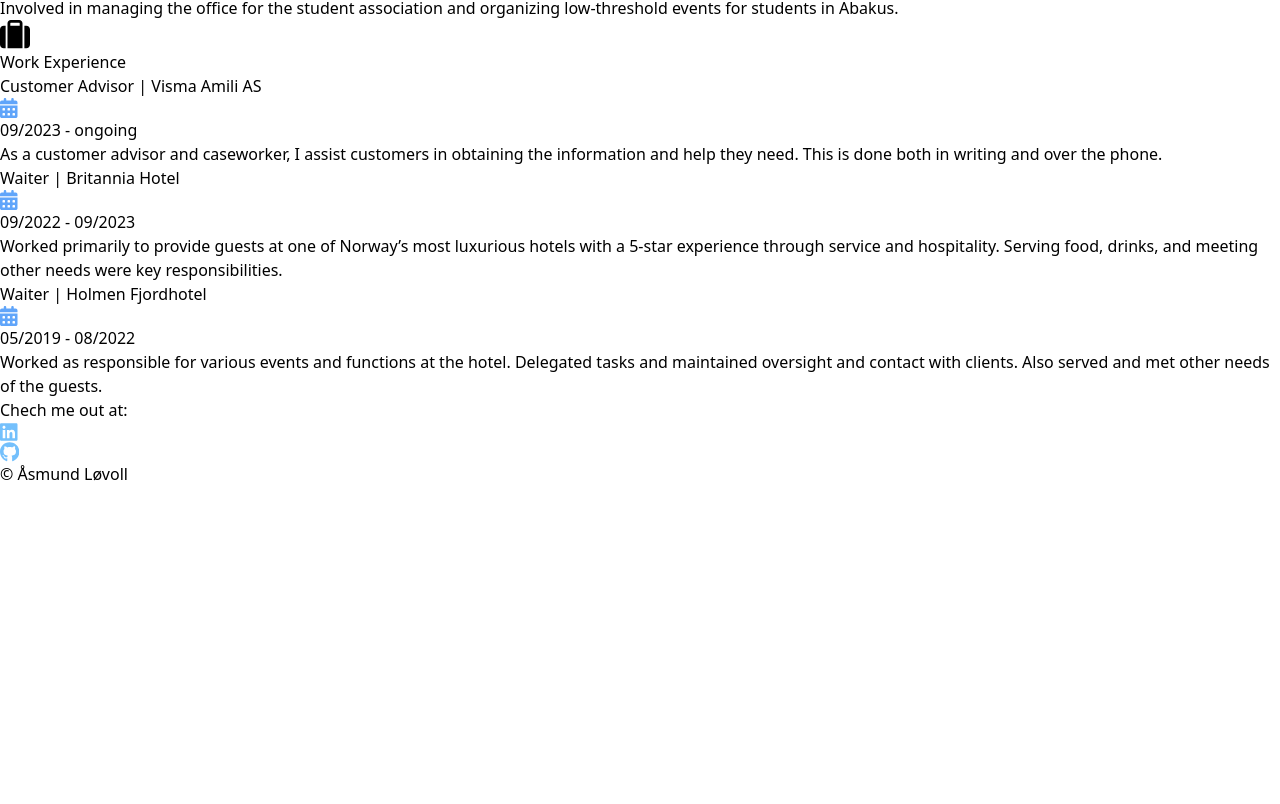
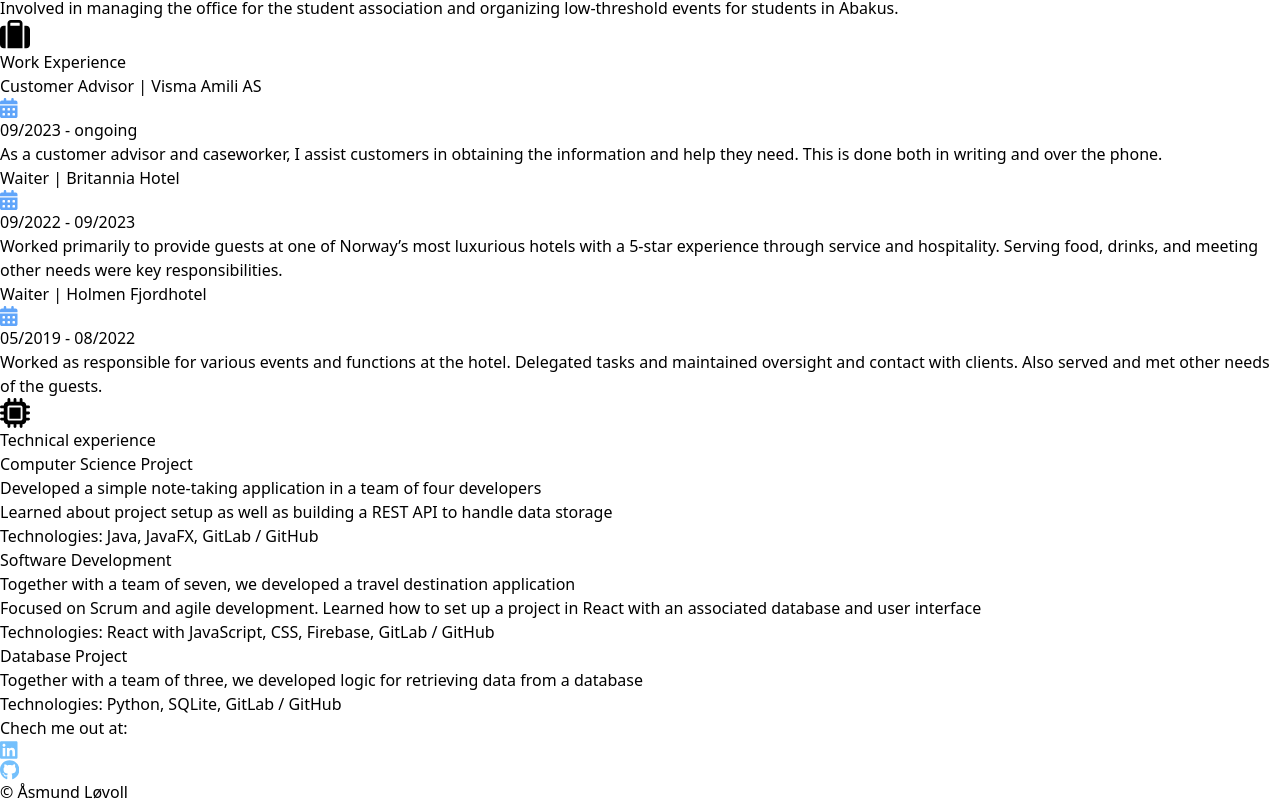
Before and after one commit to aasmul1/Resume, a React (Vite) app in the folder resume/: page / in a window 1280 px wide. Shown: the part 2132-2936 px from the top of the page. Before the commit the page ends 2618 px from the top, so only its background shows below. Built offline with nearby package versions, Linux system fonts and the light colour scheme.

Commit message:
Added tech-card and minor changes

```diff
--- a/resume/src/App.jsx
+++ b/resume/src/App.jsx
@@ -4,6 +4,7 @@ import Footer from './components/Footer';
 import Card from './components/Card';
 import CardVerv from './components/CardVerv';
 import CardMe from './components/CardMe'
+import CardTech from './components/CardTech'
 
 function App() {
   const [count, setCount] = useState(0);
@@ -21,6 +22,9 @@ function App() {
         <div className="flex justify-end">
           <Card />
         </div>
+        <div className="flex justify-end">
+          <CardTech />
+        </div>
 
       </div>
       </div>
--- /dev/null
+++ b/resume/src/components/CardTech.jsx
@@ -0,0 +1,47 @@
+import React from 'react';
+
+const CardTech = () => {
+    return (
+        <div className="flex flex-col space-y-6 text-left p-4 rounded-md shadow-lg bg-white box-border h-full w-full">
+            <div className="flex flex-row space-x-4">
+            <svg xmlns="http://www.w3.org/2000/svg" height="30px" viewBox="0 0 512 512"><path d="M176 24c0-13.3-10.7-24-24-24s-24 10.7-24 24l0 40c-35.3 0-64 28.7-64 64l-40 0c-13.3 0-24 10.7-24 24s10.7 24 24 24l40 0 0 56-40 0c-13.3 0-24 10.7-24 24s10.7 24 24 24l40 0 0 56-40 0c-13.3 0-24 10.7-24 24s10.7 24 24 24l40 0c0 35.3 28.7 64 64 64l0 40c0 13.3 10.7 24 24 24s24-10.7 24-24l0-40 56 0 0 40c0 13.3 10.7 24 24 24s24-10.7 24-24l0-40 56 0 0 40c0 13.3 10.7 24 24 24s24-10.7 24-24l0-40c35.3 0 64-28.7 64-64l40 0c13.3 0 24-10.7 24-24s-10.7-24-24-24l-40 0 0-56 40 0c13.3 0 24-10.7 24-24s-10.7-24-24-24l-40 0 0-56 40 0c13.3 0 24-10.7 24-24s-10.7-24-24-24l-40 0c0-35.3-28.7-64-64-64l0-40c0-13.3-10.7-24-24-24s-24 10.7-24 24l0 40-56 0 0-40c0-13.3-10.7-24-24-24s-24 10.7-24 24l0 40-56 0 0-40zM160 128l192 0c17.7 0 32 14.3 32 32l0 192c0 17.7-14.3 32-32 32l-192 0c-17.7 0-32-14.3-32-32l0-192c0-17.7 14.3-32 32-32zm192 32l-192 0 0 192 192 0 0-192z"/></svg>
+                <h1 className="text-lg font-bold">Technical experience</h1>
+            </div>
+            <div className="flex flex-row space-x-4">
+                <div className="flex flex-col space-y-2">
+                    <h1 className = "font-bold">
+                        Computer Science Project
+                    </h1>
+                    <ul className="list-disc pl-5 space-y-2">
+                        <li>Developed a simple note-taking application in a team of four developers</li>
+                        <li>Learned about project setup as well as building a REST API to handle data storage</li>
+                        <li>Technologies: Java, JavaFX, GitLab / GitHub</li>
+                    </ul>
+                </div>
+                <div className = "flex flex-col space-y-2">
+                    <h1 className = "font-bold">
+                        Software Development
+
+                    </h1>
+                    <ul className="list-disc pl-5 space-y-2">
+                        <li>Together with a team of seven, we developed a travel destination application</li>
+                        <li>Focused on Scrum and agile development. Learned how to set up a project in React with an associated database and user interface</li>
+                        <li>Technologies: React with JavaScript, CSS, Firebase, GitLab / GitHub</li>
+                    </ul>
+                </div>
+                <div className = "flex flex-col space-y-2">
+                    <h1 className = "font-bold">
+                    Database Project
+
+                    </h1>
+                    <ul className="list-disc pl-5 space-y-2">
+                        <li>Together with a team of three, we developed logic for retrieving data from a database</li>
+                        <li>Technologies: Python, SQLite, GitLab / GitHub</li>
+                    </ul>
+                </div>
+            </div>
+        </div>
+    );
+}
+
+export default CardTech;
--- a/resume/src/components/CardVerv.jsx
+++ b/resume/src/components/CardVerv.jsx
@@ -22,7 +22,7 @@ const CardVerv = () => {
             </div>
             <div className="flex flex-col space-y-1">
                 <h1 className="text-base font-bold">
-                    Projevt Memeber StartIT| Start NTNU
+                    Projevt Memeber StartIT | Start NTNU
                 </h1>
                 <div className="flex flex-row space-x-3">
                     <svg xmlns="http://www.w3.org/2000/svg" height="20px" viewBox="0 0 448 512"><path fill="#60A5FA" d="M128 0c17.7 0 32 14.3 32 32l0 32 128 0 0-32c0-17.7 14.3-32 32-32s32 14.3 32 32l0 32 48 0c26.5 0 48 21.5 48 48l0 48L0 160l0-48C0 85.5 21.5 64 48 64l48 0 0-32c0-17.7 14.3-32 32-32zM0 192l448 0 0 272c0 26.5-21.5 48-48 48L48 512c-26.5 0-48-21.5-48-48L0 192zm64 80l0 32c0 8.8 7.2 16 16 16l32 0c8.8 0 16-7.2 16-16l0-32c0-8.8-7.2-16-16-16l-32 0c-8.8 0-16 7.2-16 16zm128 0l0 32c0 8.8 7.2 16 16 16l32 0c8.8 0 16-7.2 16-16l0-32c0-8.8-7.2-16-16-16l-32 0c-8.8 0-16 7.2-16 16zm144-16c-8.8 0-16 7.2-16 16l0 32c0 8.8 7.2 16 16 16l32 0c8.8 0 16-7.2 16-16l0-32c0-8.8-7.2-16-16-16l-32 0zM64 400l0 32c0 8.8 7.2 16 16 16l32 0c8.8 0 16-7.2 16-16l0-32c0-8.8-7.2-16-16-16l-32 0c-8.8 0-16 7.2-16 16zm144-16c-8.8 0-16 7.2-16 16l0 32c0 8.8 7.2 16 16 16l32 0c8.8 0 16-7.2 16-16l0-32c0-8.8-7.2-16-16-16l-32 0zm112 16l0 32c0 8.8 7.2 16 16 16l32 0c8.8 0 16-7.2 16-16l0-32c0-8.8-7.2-16-16-16l-32 0c-8.8 0-16 7.2-16 16z"/></svg>
```
